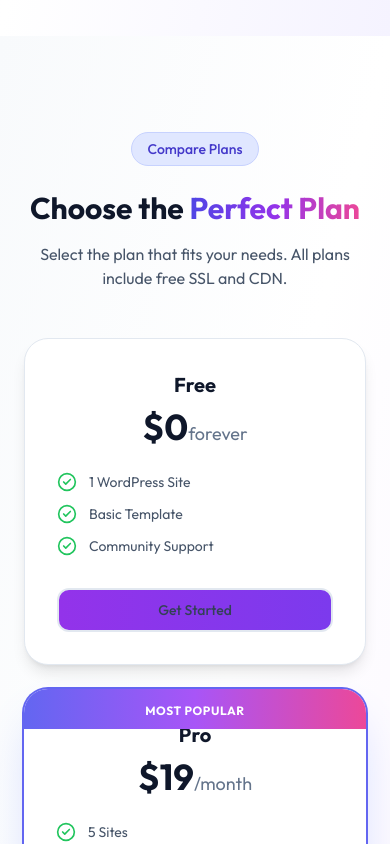
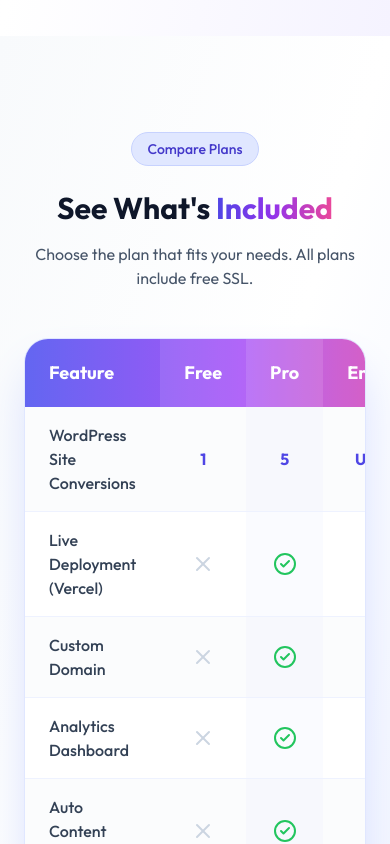
Before and after one commit to wpcodingpress/WPCodingPress, a Next.js app: page / in a window 390 px wide. Shown: the part 5200-6044 px from the top of the page. Built offline with nearby package versions, Linux system fonts and the light colour scheme; no server answers; the database is empty.

Commit message:
Homepage fetches services/products from database dynamically, restore beautiful table for compare plans

```diff
--- a/app/(public)/page.tsx
+++ b/app/(public)/page.tsx
@@ -35,15 +35,23 @@ const portfolioItems = [
   { id: 6, title: "EcomGiantz", category: "E-Commerce", client: "EcomGiantz", liveUrl: "https://ecomgiantz.com", image: "/portfolio/ecomgianrtz.png" },
 ]
 
-const services = [
-  { icon: ArrowRightLeft, title: "WordPress to Next.js", description: "Lightning-fast conversion with auto-sync", color: "from-indigo-500 to-purple-500", href: "/services/wordpress-to-nextjs" },
-  { icon: Palette, title: "Elementor Pro Design", description: "Stunning designs that convert", color: "from-pink-500 to-rose-500", href: "/services/elementor-pro-design" },
-  { icon: ShoppingCart, title: "WooCommerce Stores", description: "Full e-commerce solutions", color: "from-green-500 to-emerald-500", href: "/services/woocommerce-stores" },
-  { icon: Search, title: "SEO & Marketing", description: "Dominate search rankings", color: "from-orange-500 to-amber-500", href: "/services/seo-marketing" },
-  { icon: Code, title: "Web Applications", description: "Custom React/Next.js apps", color: "from-blue-500 to-cyan-500", href: "/services/web-applications" },
-  { icon: Cloud, title: "Cloud & DevOps", description: "Modern infrastructure", color: "from-slate-500 to-gray-500", href: "/services/cloud-devops" },
-  { icon: Globe, title: "Domain & Hosting", description: "Setup & ongoing support", color: "from-violet-500 to-purple-500", href: "/services/domain-hosting" },
-]
+const serviceIcons: Record<string, string> = {
+  code: "⚡", palette: "🎨", "shopping-cart": "🛒", zap: "📈", globe: "🌐", settings: "☁️",
+}
+
+const serviceColors: Record<string, string> = {
+  code: "from-indigo-500 to-purple-500", palette: "from-pink-500 to-rose-500", "shopping-cart": "from-green-500 to-emerald-500",
+  zap: "from-orange-500 to-amber-500", globe: "from-blue-500 to-cyan-500", settings: "from-slate-500 to-gray-500",
+}
+
+const productColors: Record<string, string> = {
+  plugin: "from-blue-500 to-cyan-500", theme: "from-green-500 to-emerald-500", template: "from-violet-500 to-purple-500",
+  mcp_server: "from-pink-500 to-rose-500", ai_agent: "from-orange-500 to-amber-500",
+}
+
+const productIcons: Record<string, string> = {
+  plugin: "🔌", theme: "🎨", template: "⚛️", mcp_server: "🤖", ai_agent: "🧠",
+}
 
 const stats = [
   { value: "700+", label: "Happy Clients", icon: Users },
@@ -121,10 +129,37 @@ export default function HomePage() {
   const [conversionStep, setConversionStep] = useState(0)
   const [userPlan, setUserPlan] = useState<string | null>(null)
   const [isLoadingPlan, setIsLoadingPlan] = useState(true)
+  const [homepageServices, setHomepageServices] = useState<any[]>([])
+  const [homepageProducts, setHomepageProducts] = useState<any[]>([])
 
   useEffect(() => {
     fetchUserPlan()
+    fetchHomepageData()
   }, [])
+
+  const fetchHomepageData = async () => {
+    try {
+      const [servicesRes, productsRes] = await Promise.all([
+        fetch('/api/public/services'),
+        fetch('/api/products')
+      ])
+      const servicesData = await servicesRes.json()
+      const productsData = await productsRes.json()
+      setHomepageServices(servicesData)
+
+      const typeMap: Record<string, string> = { plugin: 'plugin', theme: 'theme', template: 'template', mcp_server: 'mcp_server', ai_agent: 'ai_agent' }
+      const seen = new Set<string>()
+      const uniqueProducts = productsData.filter((p: any) => {
+        const t = typeMap[p.type] || p.type
+        if (seen.has(t)) return false
+        seen.add(t)
+        return true
+      }).slice(0, 5)
+      setHomepageProducts(uniqueProducts)
+    } catch (e) {
+      console.error('Error fetching homepage data:', e)
+    }
+  }
 
   const fetchUserPlan = async () => {
     try {
@@ -934,60 +969,63 @@ export default function HomePage() {
       </section>
 
       {/* Features Comparison Table */}
-      <section className="py-24 px-6 bg-gradient-to-br from-slate-50 via-white to-purple-50">
-        <div className="max-w-6xl mx-auto">
+      <section className="py-24 px-6 bg-gradient-to-br from-slate-50 via-white to-indigo-50">
+        <div className="max-w-5xl mx-auto">
           <div className="text-center mb-12">
             <Badge className="bg-indigo-100 text-indigo-700 border-indigo-200 px-4 py-1.5 text-sm font-medium mb-6">
               Compare Plans
             </Badge>
             <h2 className="text-3xl md:text-4xl font-bold text-slate-900 mb-4">
-              Choose the <span className="bg-gradient-to-r from-indigo-600 via-purple-600 to-pink-500 bg-clip-text text-transparent">Perfect Plan</span>
+              See What's <span className="bg-gradient-to-r from-indigo-600 via-purple-600 to-pink-500 bg-clip-text text-transparent">Included</span>
             </h2>
-            <p className="text-slate-600 max-w-xl mx-auto">Select the plan that fits your needs. All plans include free SSL and CDN.</p>
-          </div>
-
-          <div className="grid md:grid-cols-3 gap-6 lg:gap-8">
-            {[
-              { plan: "free", name: "Free", price: "$0", period: "forever", features: ["1 WordPress Site", "Basic Template", "Community Support"] },
-              { plan: "pro", name: "Pro", price: "$19", period: "/month", features: ["5 Sites", "Live Deployment", "Priority Support", "Custom Domain", "Analytics"], popular: true },
-              { plan: "enterprise", name: "Enterprise", price: "$99", period: "/month", features: ["Unlimited Sites", "White-label", "24/7 Support", "API Access", "Team Collab"] },
-            ].map((plan, i) => (
-              <motion.div
-                key={i}
-                initial={{ opacity: 0, y: 20 }}
-                whileInView={{ opacity: 1, y: 0 }}
-                viewport={{ once: true }}
-                transition={{ delay: i * 0.1 }}
-                className={`relative bg-white rounded-3xl overflow-hidden ${plan.popular ? 'ring-2 ring-indigo-500 shadow-2xl shadow-indigo-200 scale-105 z-10' : 'border border-slate-200 shadow-lg'}`}
-              >
-                {plan.popular && (
-                  <div className="absolute top-0 left-0 right-0 bg-gradient-to-r from-indigo-500 via-purple-500 to-pink-500 py-2 text-center">
-                    <span className="text-white text-xs font-bold uppercase tracking-wider">Most Popular</span>
-                  </div>
-                )}
-                <div className="p-8">
-                  <div className="text-center mb-6">
-                    <h3 className="text-xl font-bold text-slate-900 mb-2">{plan.name}</h3>
-                    <div className="text-4xl font-bold text-slate-900">
-                      {plan.price}<span className="text-lg text-slate-500 font-normal">{plan.period}</span>
-                    </div>
-                  </div>
-                  <ul className="space-y-3 mb-8">
-                    {plan.features.map((feature, j) => (
-                      <li key={j} className="flex items-center gap-3 text-slate-600">
-                        <CheckCircle2 className="w-5 h-5 text-green-500 flex-shrink-0" />
-                        <span className="text-sm">{feature}</span>
-                      </li>
-                    ))}
-                  </ul>
-                  <Link href={plan.plan === "free" ? "/register" : plan.plan === "pro" ? "/register?plan=pro" : "/contact"}>
-                    <Button className={`w-full ${plan.popular ? 'bg-gradient-to-r from-indigo-500 via-purple-500 to-pink-500 hover:from-indigo-600 hover:via-purple-600 hover:to-pink-600 text-white' : 'border-2 border-slate-200 text-slate-700 hover:border-indigo-300 hover:bg-indigo-50'}`}>
-                      {plan.plan === "free" ? "Get Started" : plan.plan === "pro" ? "Start Pro" : "Contact Sales"}
-                    </Button>
-                  </Link>
-                </div>
-              </motion.div>
-            ))}
+            <p className="text-slate-600">Choose the plan that fits your needs. All plans include free SSL.</p>
+          </div>
+
+          <div className="bg-white rounded-3xl shadow-2xl shadow-indigo-200 overflow-hidden border border-indigo-100">
+            <div className="overflow-x-auto">
+              <table className="w-full">
+                <thead>
+                  <tr className="bg-gradient-to-r from-indigo-500 via-purple-500 to-pink-500">
+                    <th className="text-left py-5 px-6 text-white font-bold text-lg">Feature</th>
+                    <th className="text-center py-5 px-6 text-white font-bold text-lg bg-white/10">Free</th>
+                    <th className="text-center py-5 px-6 text-white font-bold text-lg bg-white/20">Pro</th>
+                    <th className="text-center py-5 px-6 text-white font-bold text-lg bg-white/10">Enterprise</th>
+                  </tr>
+                </thead>
+                <tbody>
+                  {[
+                    { feature: "WordPress Site Conversions", free: "1", pro: "5", enterprise: "Unlimited" },
+                    { feature: "Live Deployment (Vercel)", free: false, pro: true, enterprise: true },
+                    { feature: "Custom Domain", free: false, pro: true, enterprise: true },
+                    { feature: "Analytics Dashboard", free: false, pro: true, enterprise: true },
+                    { feature: "Auto Content Sync", free: false, pro: true, enterprise: true },
+                    { feature: "Priority Support", free: false, pro: true, enterprise: true },
+                    { feature: "24/7 Dedicated Support", free: false, pro: false, enterprise: true },
+                    { feature: "White-label Deployment", free: false, pro: false, enterprise: true },
+                    { feature: "API Access", free: false, pro: false, enterprise: true },
+                  ].map((row, i) => (
+                    <tr key={i} className={`border-b border-indigo-50 ${i % 2 === 0 ? 'bg-slate-50/50' : ''}`}>
+                      <td className="py-4 px-6 text-slate-700 font-medium">{row.feature}</td>
+                      <td className="text-center py-4 px-6">
+                        {typeof row.free === 'boolean' ? (
+                          row.free ? <CheckCircle2 className="w-6 h-6 text-green-500 mx-auto" /> : <X className="w-6 h-6 text-slate-300 mx-auto" />
+                        ) : <span className="text-indigo-600 font-bold">{row.free}</span>}
+                      </td>
+                      <td className="text-center py-4 px-6 bg-indigo-50/30">
+                        {typeof row.pro === 'boolean' ? (
+                          row.pro ? <CheckCircle2 className="w-6 h-6 text-green-500 mx-auto" /> : <X className="w-6 h-6 text-slate-300 mx-auto" />
+                        ) : <span className="text-indigo-600 font-bold">{row.pro}</span>}
+                      </td>
+                      <td className="text-center py-4 px-6">
+                        {typeof row.enterprise === 'boolean' ? (
+                          row.enterprise ? <CheckCircle2 className="w-6 h-6 text-green-500 mx-auto" /> : <X className="w-6 h-6 text-slate-300 mx-auto" />
+                        ) : <span className="text-indigo-600 font-bold">{row.enterprise}</span>}
+                      </td>
+                    </tr>
+                  ))}
+                </tbody>
+              </table>
+            </div>
           </div>
         </div>
       </section>
@@ -1041,27 +1079,38 @@ export default function HomePage() {
           </div>
 
           <div className="grid md:grid-cols-2 lg:grid-cols-4 gap-6">
-            {services.map((service, i) => (
+            {homepageServices.length > 0 ? homepageServices.map((service, i) => {
+              const colorClass = serviceColors[service.icon] || "from-indigo-500 to-purple-500"
+              const iconEmoji = serviceIcons[service.icon] || "⚡"
+              return (
               <motion.div
                 key={i}
                 className="group p-8 bg-white border border-slate-200 rounded-2xl hover:border-purple-300 hover:shadow-xl hover:shadow-purple-100 transition-all hover:-translate-y-1"
                 whileHover={{ y: -8 }}
               >
-                <div className={`w-14 h-14 rounded-2xl bg-gradient-to-br ${service.color} flex items-center justify-center mb-6 shadow-lg group-hover:scale-110 transition-transform`}>
-                  <service.icon className="w-7 h-7 text-white" />
+                <div className={`w-14 h-14 rounded-2xl bg-gradient-to-br ${colorClass} flex items-center justify-center mb-6 shadow-lg group-hover:scale-110 transition-transform text-3xl`}>
+                  {iconEmoji}
                 </div>
                 <h3 className="text-lg font-bold text-slate-900 mb-3 group-hover:text-purple-600 transition-colors">
-                  {service.title}
+                  {service.name}
                 </h3>
-                <p className="text-slate-600 mb-6">{service.description}</p>
-                <Link href={service.href}>
+                <p className="text-slate-600 mb-6">{service.description?.substring(0, 60)}</p>
+                <Link href={`/services/${service.slug}`}>
                   <Button variant="ghost" className="p-0 h-auto text-purple-600 hover:text-purple-700 font-medium">
                     Learn More
                     <ArrowRight className="ml-2 w-4 h-4" />
                   </Button>
                 </Link>
               </motion.div>
-            ))}
+              )
+            }) : (
+              <motion.div
+                key="loading"
+                className="col-span-full text-center py-12 text-slate-500"
+              >
+                Loading services...
+              </motion.div>
+            )}
           </div>
 
           <div className="text-center mt-12">
@@ -1091,13 +1140,18 @@ export default function HomePage() {
           </div>
 
           <div className="grid md:grid-cols-2 lg:grid-cols-5 gap-6">
-            {[
-              { name: "WordPress Plugins", desc: "Extend your site with powerful tools", icon: "🔌", href: "/products/plugins", color: "from-blue-500 to-cyan-500" },
-              { name: "WordPress Themes", desc: "Beautiful, responsive designs", icon: "🎨", href: "/products/themes", color: "from-green-500 to-emerald-500" },
-              { name: "Next.js Templates", desc: "Production-ready code", icon: "⚛️", href: "/products/templates", color: "from-violet-500 to-purple-500" },
-              { name: "MCP Servers", desc: "AI integration Made Easy", icon: "🤖", href: "/products/mcp-servers", color: "from-pink-500 to-rose-500" },
-              { name: "AI Agents", desc: "Smart automation", icon: "🧠", href: "/products/ai-agents", color: "from-orange-500 to-amber-500" },
-            ].map((product, i) => (
+            {homepageProducts.length > 0 ? homepageProducts.map((product: any, i: number) => {
+              const typeMap: Record<string, { name: string, href: string }> = {
+                plugin: { name: "WordPress Plugins", href: "/products/plugins" },
+                theme: { name: "WordPress Themes", href: "/products/themes" },
+                template: { name: "Next.js Templates", href: "/products/templates" },
+                mcp_server: { name: "MCP Servers", href: "/products/mcp-servers" },
+                ai_agent: { name: "AI Agents", href: "/products/ai-agents" },
+              }
+              const productInfo = typeMap[product.type] || { name: product.name || product.type, href: "/products" }
+              const colorClass = productColors[product.type] || "from-indigo-500 to-purple-500"
+              const iconEmoji = productIcons[product.type] || "📦"
+              return (
               <motion.div
                 key={i}
                 initial={{ opacity: 0, y: 20 }}
@@ -1106,21 +1160,26 @@ export default function HomePage() {
                 transition={{ delay: i * 0.1 }}
                 className="group relative bg-gradient-to-br from-slate-50 to-white border border-slate-200 rounded-2xl p-6 hover:border-cyan-300 hover:shadow-xl transition-all hover:-translate-y-1"
               >
-                <div className={`w-14 h-14 rounded-2xl bg-gradient-to-br ${product.color} flex items-center justify-center text-3xl mb-4 group-hover:scale-110 transition-transform`}>
-                  {product.icon}
+                <div className={`w-14 h-14 rounded-2xl bg-gradient-to-br ${colorClass} flex items-center justify-center text-3xl mb-4 group-hover:scale-110 transition-transform`}>
+                  {iconEmoji}
                 </div>
                 <h3 className="text-lg font-bold text-slate-900 mb-2 group-hover:text-cyan-600 transition-colors">
-                  {product.name}
+                  {productInfo.name}
                 </h3>
-                <p className="text-slate-600 text-sm mb-4">{product.desc}</p>
-                <Link href={product.href}>
+                <p className="text-slate-600 text-sm mb-4">Premium {productInfo.name.toLowerCase()} for your projects</p>
+                <Link href={productInfo.href}>
                   <Button variant="ghost" className="p-0 h-auto text-cyan-600 hover:text-cyan-700 font-medium text-sm">
                     Learn More
                     <ArrowRight className="ml-1 w-4 h-4" />
                   </Button>
                 </Link>
               </motion.div>
-            ))}
+              )
+            }) : (
+              <div className="col-span-full text-center py-12 text-slate-500">
+                Loading products...
+              </div>
+            )}
           </div>
 
           <div className="text-center mt-12">
```
